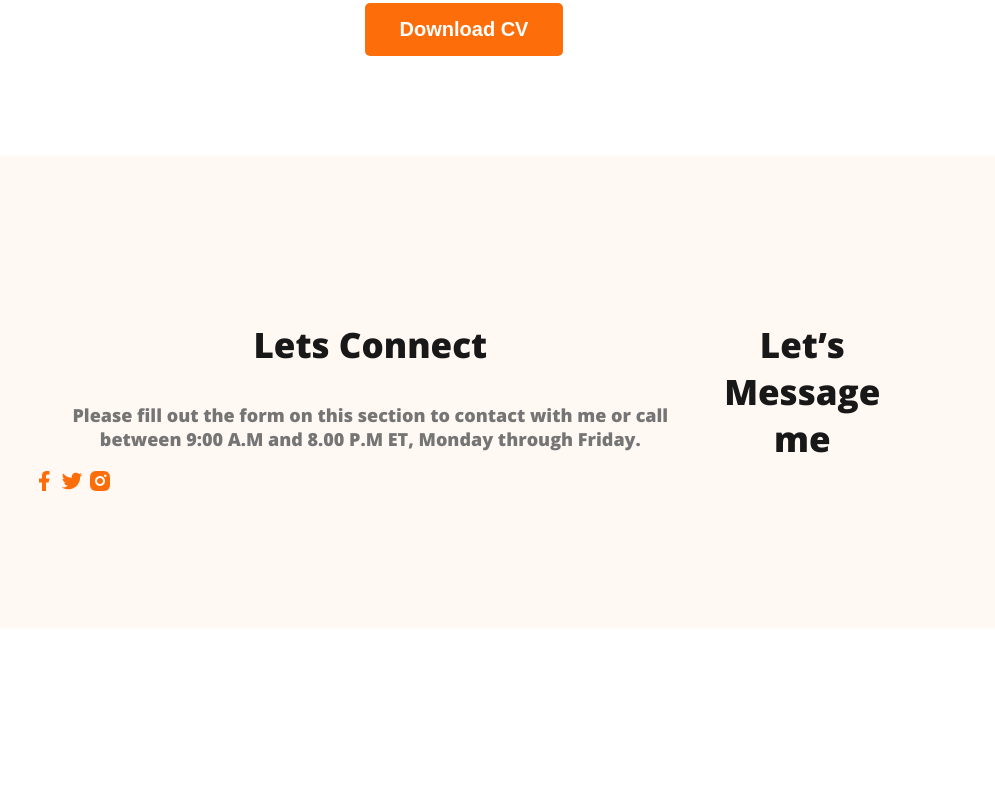
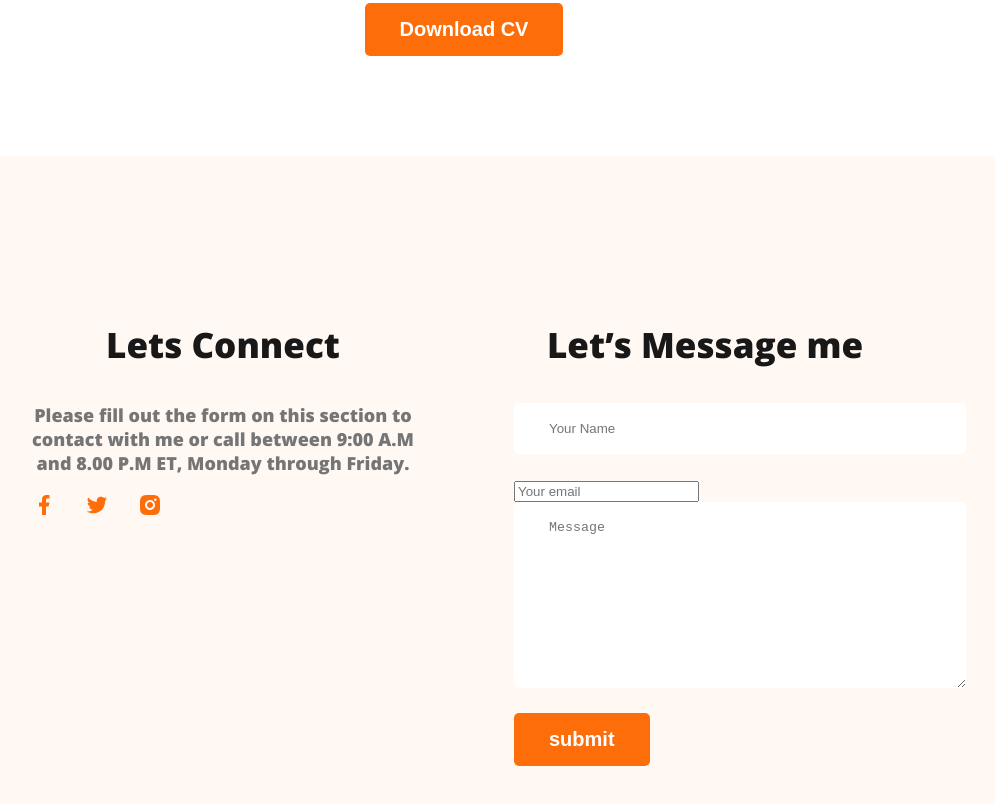
Before and after one commit to Riftekhar/Developer-portfolio, a plain HTML site: page index.html in a window 1280 px wide. Shown: the part 3552-4356 px from the top of the page, without its empty margins (176-1171 px from the left). Before the commit the page ends 4188 px from the top, so only its background shows below. Drawn offline with nearby package versions, Linux system fonts and the light colour scheme.

Commit message:
finished footer section contact form

```diff
--- a/index.html
+++ b/index.html
@@ -162,6 +162,12 @@
         </div>
         <div class="footer-column">
             <h3 class="section-title">Let’s Message me</h3>
+            <form class="contact" action="">
+                <input type="text" placeholder="Your Name">
+                <input type="email" name="" placeholder="Your email" id="">
+                <textarea name="" placeholder="Message" id="" cols="30" rows="10"></textarea>
+                <input class="btn-primary" type="submit" value="submit">
+            </form>
         </div>
 
     </footer>
--- a/styles/portfolio.css
+++ b/styles/portfolio.css
@@ -129,7 +129,23 @@ font-weight: 700;
 }
 footer{
     display: flex;
+    gap: 100px;
  background: #FFF8F3;
  margin-top: 100px;
  padding: 130px 200px;
 }
+.footer-column{
+    width: 50%;
+}
+.social-links a{
+    margin-right: 25px;
+}
+.contact input[type="text"],textarea{
+    display: block;
+    margin-bottom: 25px;
+    padding: 18px 35px;
+    border-radius: 5px;
+background: #FFF;
+border: 0px;
+width: 100%;
+}
```
